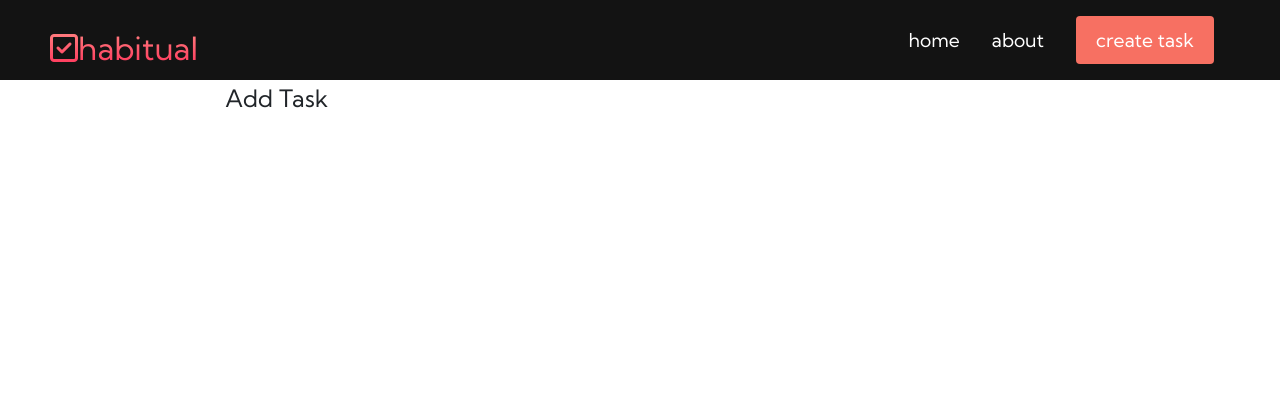
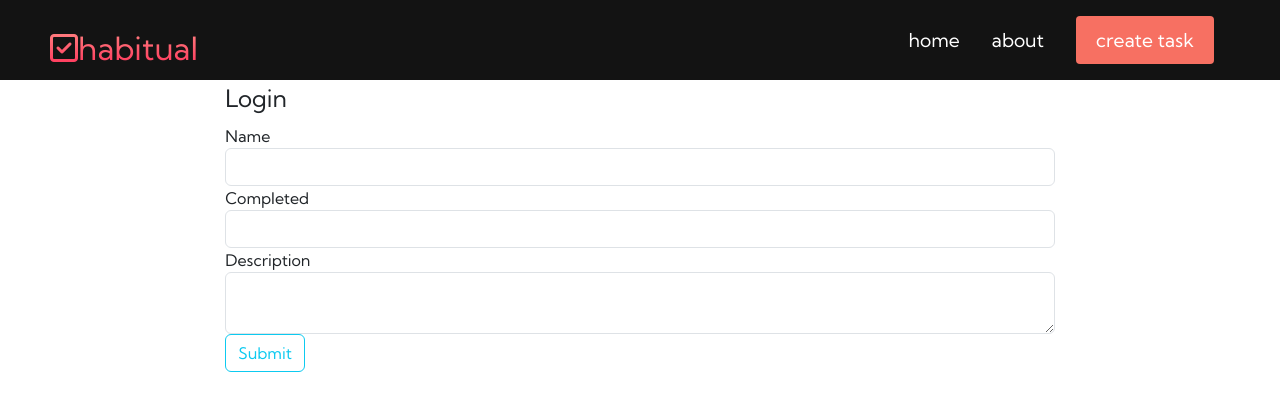
Before and after one commit to CrLeCook/Milestone-Project-3, a Python web app: template application/templates/add_todo.html in a window 1280 px wide. Shown: the top 411 px of the page. Run offline with Jinja, Linux system fonts and the light colour scheme; the template is opened without the code that fills it: most values are stand-ins (such as "Sample title", 1, 10 or a date in 2020); form fields are guessed from the names that the template uses; some libraries are stand-ins or nearby versions.

Commit message:
bug fix, forms were not showing. now fixed

```diff
--- a/application/templates/add_todo.html
+++ b/application/templates/add_todo.html
@@ -1,10 +1,57 @@
 {% extends "tech.html" %}
 {% block content %}
 <div>
-    <form action="" method="post">
+    <form action="" method="POST">
         {{ form.csrf_token() }}
         <fieldset class="form-group">
-            <legend>Add Task</legend>
+            <legend>Login</legend>
+
+            <div class="form-group">
+                {{ form.name.label(class="formcontrol-label") }}
+                {% if form.name.errors %}
+                    {{ form.name(class="form-control form-control is-invalid") }}
+                    {% for error in form.name.errors %}
+                    <div class="invalid-feedback">
+                        <span>{{ error }}</span>
+                    </div>
+                    {% endfor %}
+                {% else %}
+                    {{ form.name(class="form-control form-control") }}
+                {% endif %}
+            </div>
+
+            <div class="form-group">
+                {{ form.completed.label(class="form-control-label") }}
+                {% if form.completed.errors %}
+                    {{ form.completed(class="form-control form-control is-invalid") }}
+                    {% for error in form.completed.errors %}
+                        <div class="invalid-feedback">
+                            <span>{{ error }}</span>
+                        </div>
+                    {% endfor %}
+                {% else %}
+                    {{ form.completed(class="form-control form-control") }}
+                {% endif %}
+            </div>
+
+            <div class="form-group">
+                {{ form.description.label(class="form-control-label") }}
+                {% if form.description.errors %}
+                    {{ form.description(class="form-control form-control is-invalid") }}
+                    {% for error in form.description.errors %}
+                        <div class="invalid-feedback">
+                            <span>{{ error }}</span>
+                        </div>
+                    {% endfor %}
+                {% else %}
+                    {{ form.description(class="form-control form-control") }}
+                {% endif %}
+            </div>
+
+
+            <div class="form-group">
+                {{ form.submit(class="btn btn-outline-info") }}
+            </div>
         </fieldset>
     </form>
 </div>
--- a/application/templates/view_todos.html
+++ b/application/templates/view_todos.html
@@ -1,4 +1,4 @@
-{% extends "index.html" %}
+{% extends "tech.html" %}
 {% block content %}
 <div>
     {% for todo in todos %}
```
